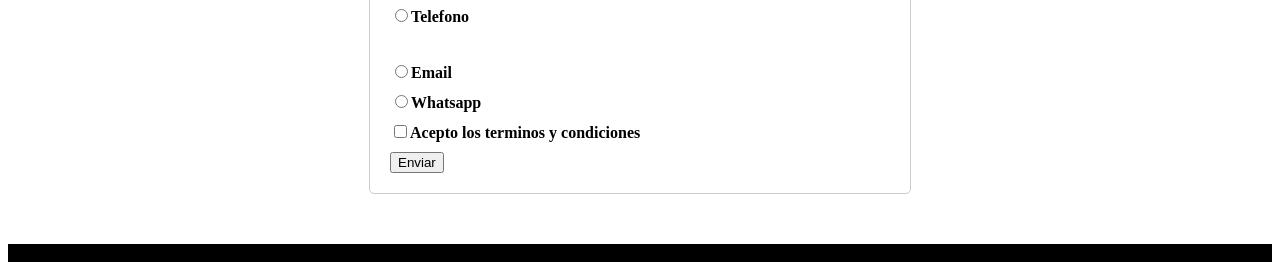
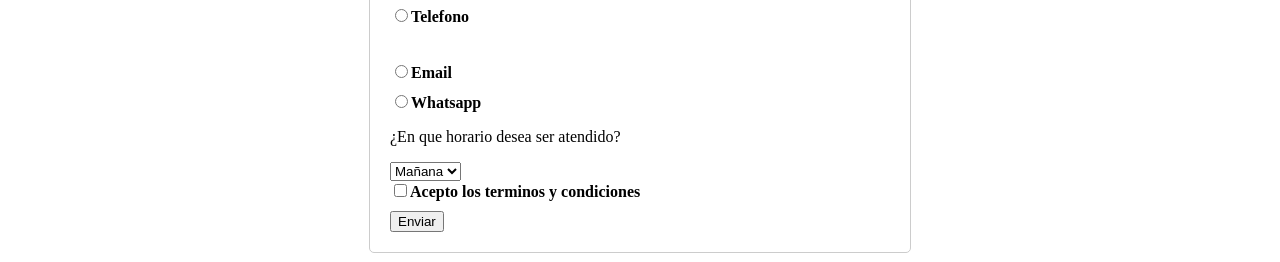
Before and after one commit to moisecas/OracleNextEducation, a plain HTML site: page curso6htmlcss/contacto.html in a window 1280 px wide. Shown: the part 960-1222 px from the top of the page. Drawn offline with Linux system fonts and the light colour scheme.

Commit message:
avanzando curso 6 oracle next education

```diff
--- a/curso6htmlcss/contacto.html
+++ b/curso6htmlcss/contacto.html
@@ -44,6 +44,12 @@
             <label for="email"><input type="radio" name="contacto" id="email" value="email">Email</label>
 
             <label for="whatsapp"><input type="radio" name="contacto" id="whatsapp" value="whatsapp">Whatsapp</label>
+            <p>¿En que horario desea ser atendido?</p>
+            <select name="horario" id="horario">
+                <option value="mañana">Mañana</option>
+                <option value="tarde">Tarde</option>
+                <option value="noche">Noche</option>
+            </select>
 
             <label for="terminos"><input type="checkbox" name="terminos" id="terminos">Acepto los terminos y condiciones</label>
 
```
